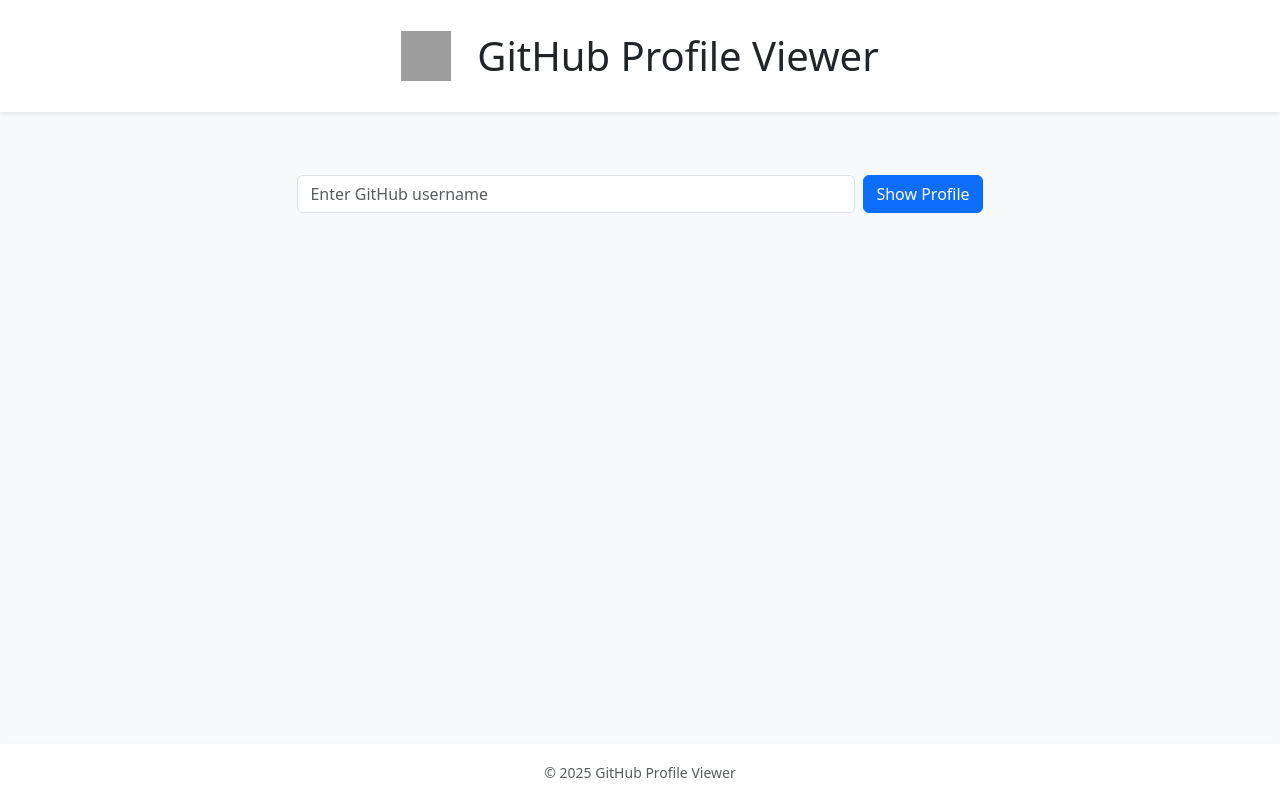
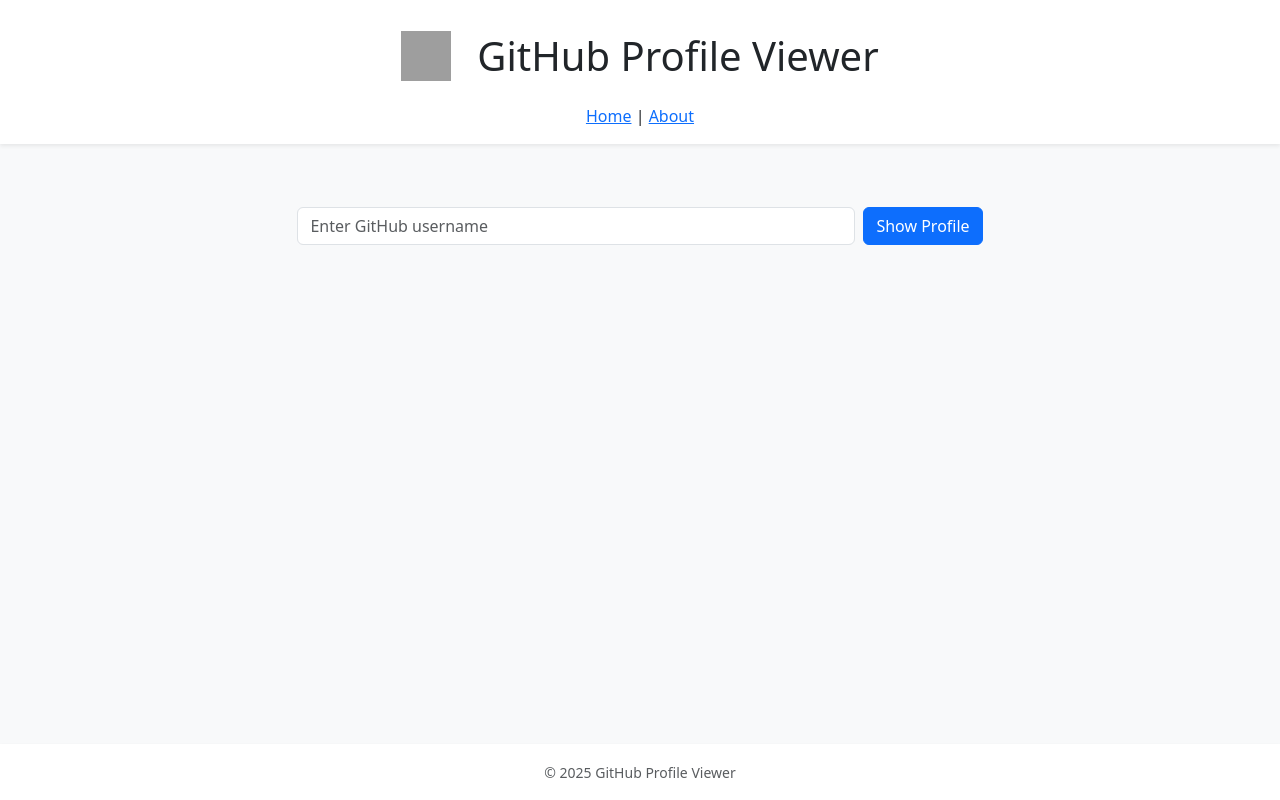
Before and after one commit to Eve-code93/github-profile-viewer, a React (Vite) app: page / in a window 1280 px wide. Built offline with nearby package versions, Linux system fonts and the light colour scheme; grey boxes are pictures that could not be loaded.

Commit message:
added NavBar

```diff
--- a/src/components/Layout.jsx
+++ b/src/components/Layout.jsx
@@ -1,4 +1,5 @@
 import React from 'react';
+import NavBar from './NavBar'; //
 
 /**
  * Layout component serves as the overall wrapper for pages.
@@ -18,6 +19,7 @@
           />
           <h1 className="ms-3 mb-0">GitHub Profile Viewer</h1>
         </div>
+        <NavBar />
       </header>
 
       {/* Main content area */}
--- /dev/null
+++ b/src/components/NavBar.jsx
@@ -0,0 +1,13 @@
+import React from 'react';
+import { Link } from 'react-router-dom';
+
+const NavBar = () => {
+  return (
+    <nav className="text-center mt-2">
+      <Link to="/">Home</Link> |{' '}
+      <Link to="/about">About</Link>
+    </nav>
+  );
+};
+
+export default NavBar;
```
